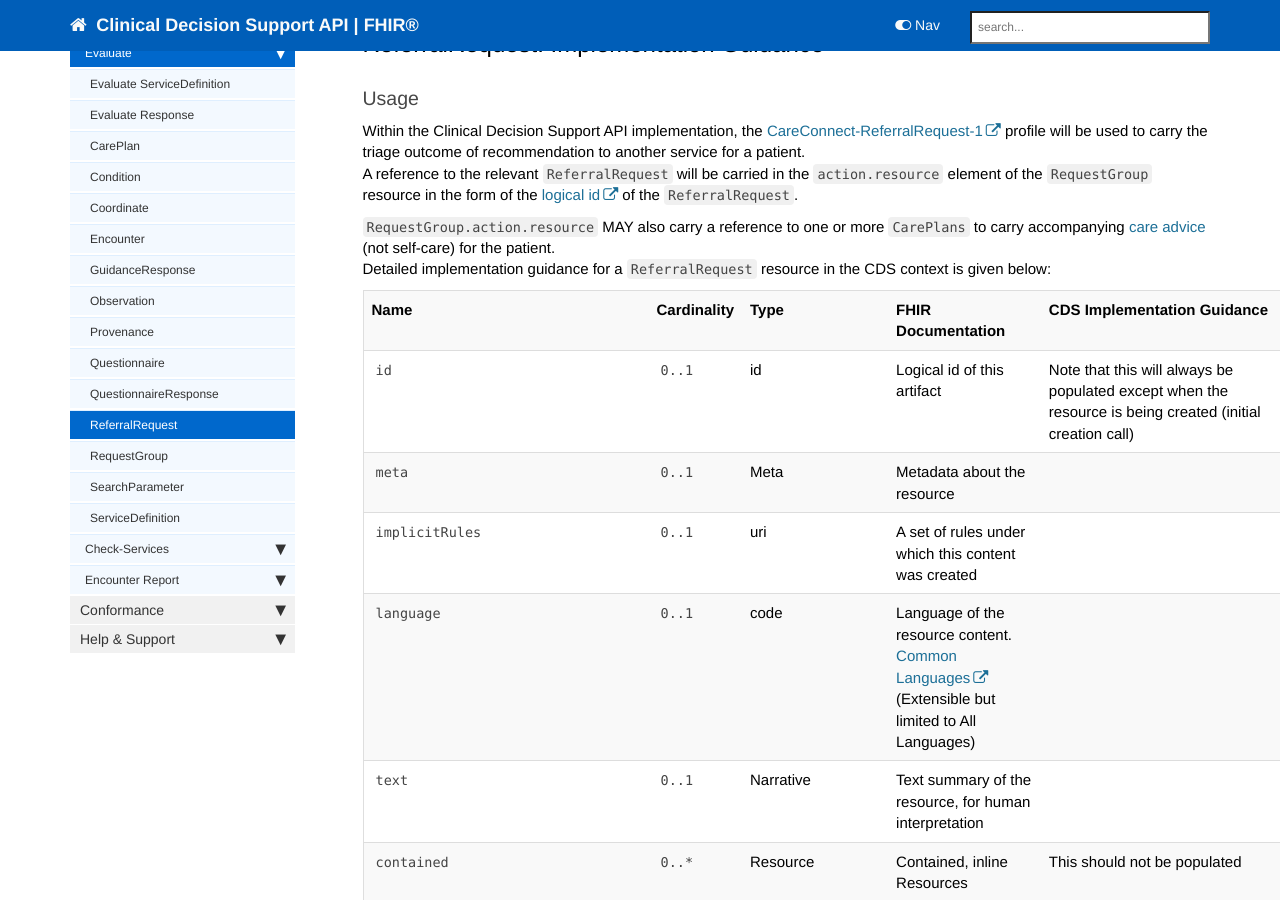
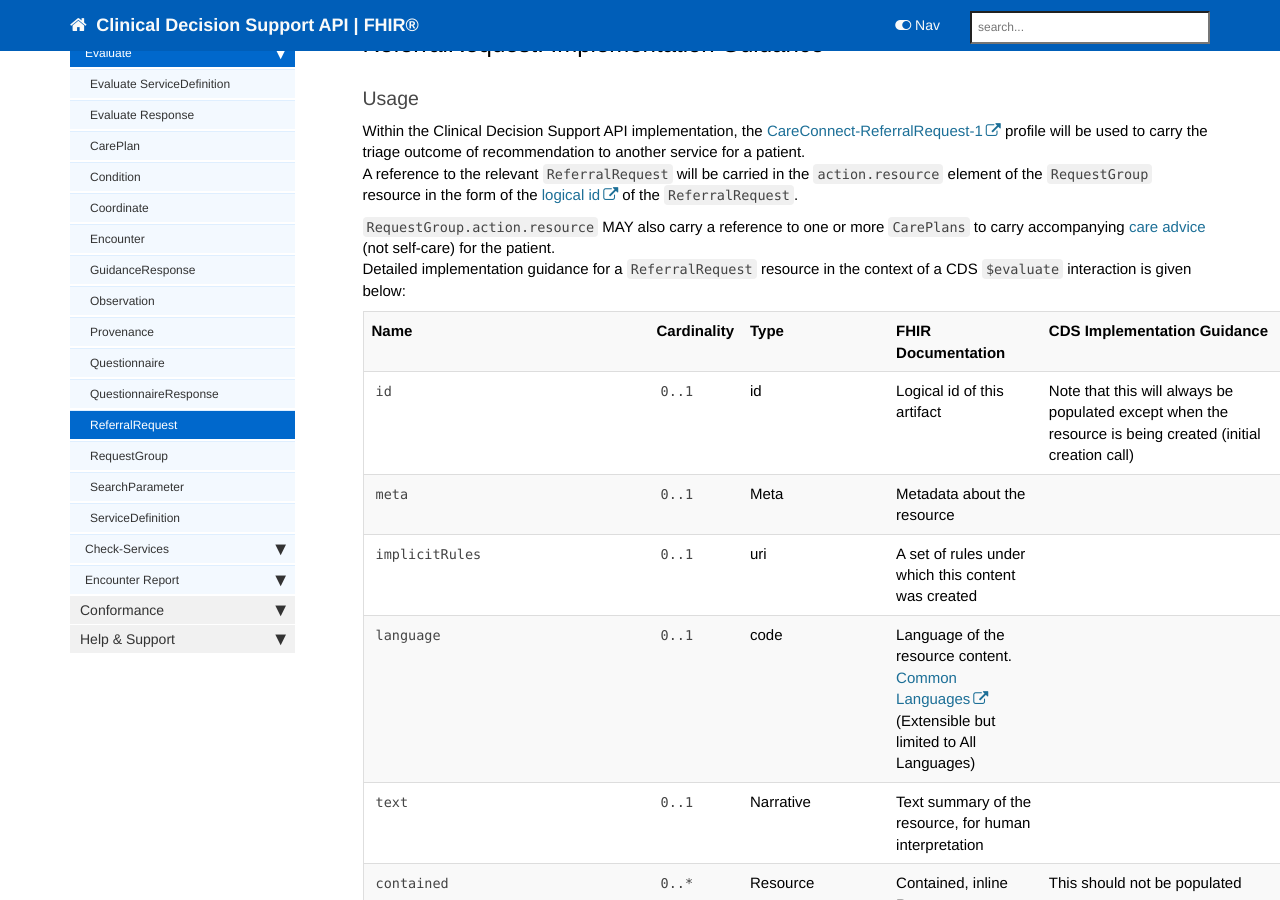
Before and after one commit to nhsconnect/FHIR-CDS, a Jekyll site: the page built from pages/explore/api_evaluate_referralrequest.md, in a window 1280 px wide and 900 px high, scrolled down 350 px. Built offline with Jekyll 4.4.1, drawn with Linux system fonts in a browser that asks for light colours; nearby versions of some CDN libraries; our own code applies the rules of GitHub Pages for plain Markdown files; comment, search, counter and statistics services are not loaded.

Commit message:
pages/explore/api_evaluate_referralrequest.md updated from https://stackedit.io/

```diff
--- a/pages/explore/api_evaluate_referralrequest.md
+++ b/pages/explore/api_evaluate_referralrequest.md
@@ -47,7 +47,7 @@ Within the Clinical Decision Support API implementation, the [CareConnect-Referr
 A reference to the relevant `ReferralRequest` will be carried in the `action.resource` element of the `RequestGroup` resource in the form of the [logical id](http://hl7.org/fhir/STU3/resource.html#id) of the `ReferralRequest`.
 
 `RequestGroup.action.resource` MAY also carry a reference to one or more `CarePlans` to carry accompanying [care advice](api_care_plan.html) (not self-care) for the patient.
-Detailed implementation guidance for a `ReferralRequest` resource in the CDS context is given below:
+Detailed implementation guidance for a `ReferralRequest` resource in the context of a CDS `$evaluate` interaction is given below:
 
 
 <table style="min-width:100%;width:100%">
```
Also changed, not shown: other parts of pages/explore/api_evaluate_referralrequest.md (+3 -0 lines).
